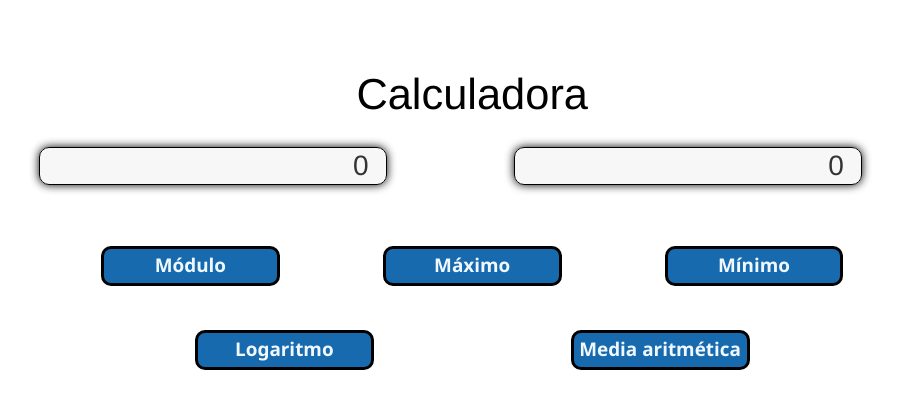
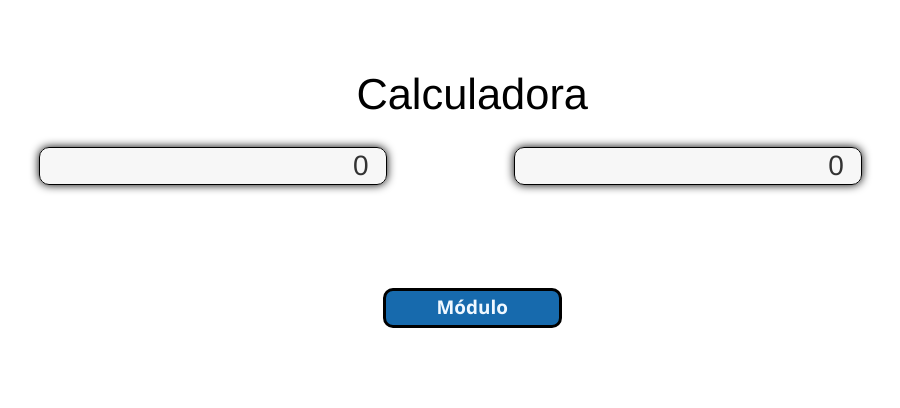
Before and after one commit to Jose-L17/Ca, an Angular app: page / in a window 1280 px wide. Shown: the top 408 px of the page, without its empty margins (155-1055 px from the left). Built offline with nearby package versions, Linux system fonts and the light colour scheme.

Commit message:
Update ui.component.html #1

```diff
--- a/src/app/ui/ui.component.html
+++ b/src/app/ui/ui.component.html
@@ -1,95 +1,3 @@
-<div class="calculator"></div>
-<!--
-<main>
-  <section>
-    <h1>Calculadora</h1>
-  </section>
-
-  <div class="container">
-      <div class="col">
-        <div class="card" style="width: 18rem; margin: 1rem 0rem">
-          <div class="card-body">
-            <form>
-              <div class="input-group">
-                <span class="input-group-addon"><i class="glyphicon glyphicon-pencil"></i></span>
-                <input id="operator1" [(ngModel)]="operator1" type="number" class="form-control operator1"
-                  name="operator1" placeholder="0.0" />
-              </div>
-
-              <div class="input-group" style="margin-top: 3rem">
-                <span class="input-group-addon"><i class="glyphicon glyphicon-pencil"></i></span>
-                <input id="operator2" [(ngModel)]="operator2" type="number" class="form-control operator2"
-                  name="operator2" placeholder="0.0" />
-              </div>
-            </form>
-          </div>
-        </div>
-      </div>
-
-
-      <div class="col">
-        <div class="card; row" style="width: 20rem; margin: 1rem 0rem">
-          <div class="card-body">
-            <ul class="list-group list-group-flush">
-              <button type="button" class="btn btn-primary addition-button" (click)="addition()" style="width: 20rem; height: 6rem; padding: 0; margin: 1rem 0rem;">
-                  <p style="margin: 0; font-size: 20px; font-weight: 500">
-                    Suma
-                  </p>
-              </button>
-
-              <button type="button" class="btn btn-secondary substraction-button"  (click)="substraction()"  style="width: 20rem; height: 6rem; padding: 0; margin: 1rem 0rem;">
-                  <p style="margin: 0; font-size: 20px; font-weight: 500">
-                    Resta
-                  </p>
-              </button>
-
-              <button type="button" class="btn btn-success divition-button"(click)="division()"  style="width: 20rem; height: 6rem; padding: 0; margin: 1rem 0rem;">
-                  <p style="margin: 0; font-size: 20px; font-weight: 500">
-                    Division
-                  </p>
-              </button>
-
-              <button type="button" class="btn btn-danger multiplication-button"  (click)="multiplication()"  style="width: 20rem; height: 6rem; padding: 0; margin: 1rem 0rem;">
-                  <p style="margin: 0; font-size: 20px; font-weight: 500" >
-                    Multiplicacion
-                  </p>
-              </button>
-
-              <button type="button" class="btn btn-warning exp-button"  (click)="exp()"  style="width: 20rem; height: 6rem; padding: 0; margin: 1rem 0rem;">
-                  <p style="margin: 0; font-size: 20px; font-weight: 500">
-                    Exponente
-                  </p>
-              </button>
-
-              <button type="button" class="btn btn-light sqr-button" (click)="sqr()" style="width: 20rem; height: 6rem; padding: 0; margin: 1rem 0rem;">
-                  <p style="margin: 0; font-size: 20px; font-weight: 500">
-                    Cuadrado
-                  </p>
-              </button>
-
-              <button type="button" class="btn btn-info sqrt-button" (click)="sqrt()"  style="width: 20rem; height: 6rem; padding: 0; margin: 1rem 0rem;">
-                  <p style="margin: 0; font-size: 20px; font-weight: 500">
-                    Raíz
-                  </p>
-              </button>
-            </ul>
-          </div>
-        </div>
-      </div>
-      <div class="col">
-        <section>
-          <div class="card text-center" style="width: 20rem; margin: 1rem 0rem">
-            <div class="card-header">Resultado</div>
-            <div class="card-body">
-              <span class="result">{{ text }}</span>
-            </div>
-          </div>
-        </section>
-      </div>
-    </div>
-
-</main>
--->
 
 <main class="contenedor">
   <article class="container">
@@ -122,10 +30,6 @@
     <section class="Botones Botones_Group">
 
       <button class="modulo-method" (click)="Modulo()">Módulo</button>
-      <button class="maximo-method"  (click)="Maximo()">Máximo</button>
-      <button class="minimo-method"  (click)="Minimo()">Mínimo</button>
-      <button class="logaritmo-method"  (click)="Media()">Logaritmo</button>
-      <button class="media-method"  (click)="Logaritmo()">Media aritmética</button>
     </section>
   </article>
 </main>
```
